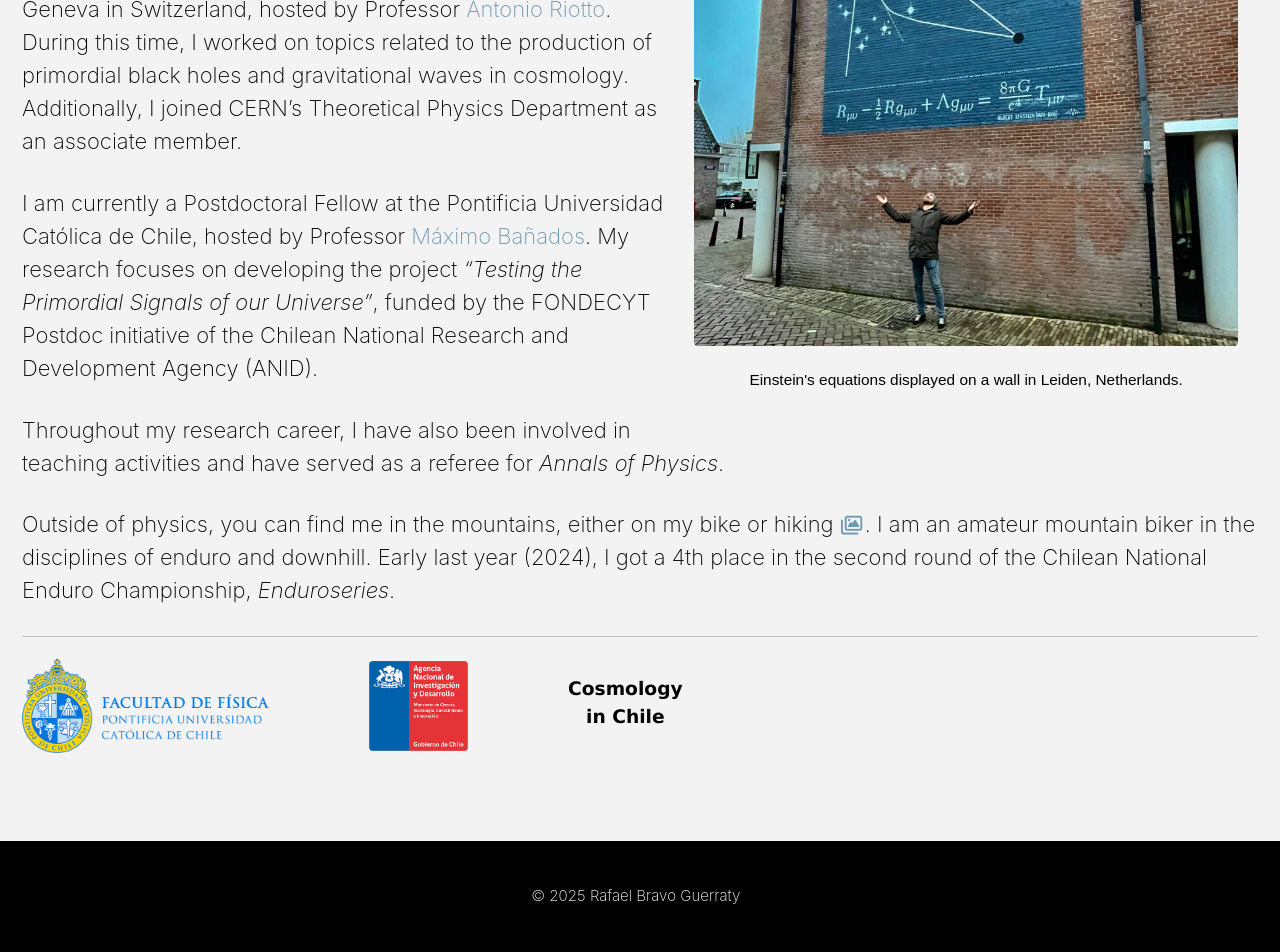
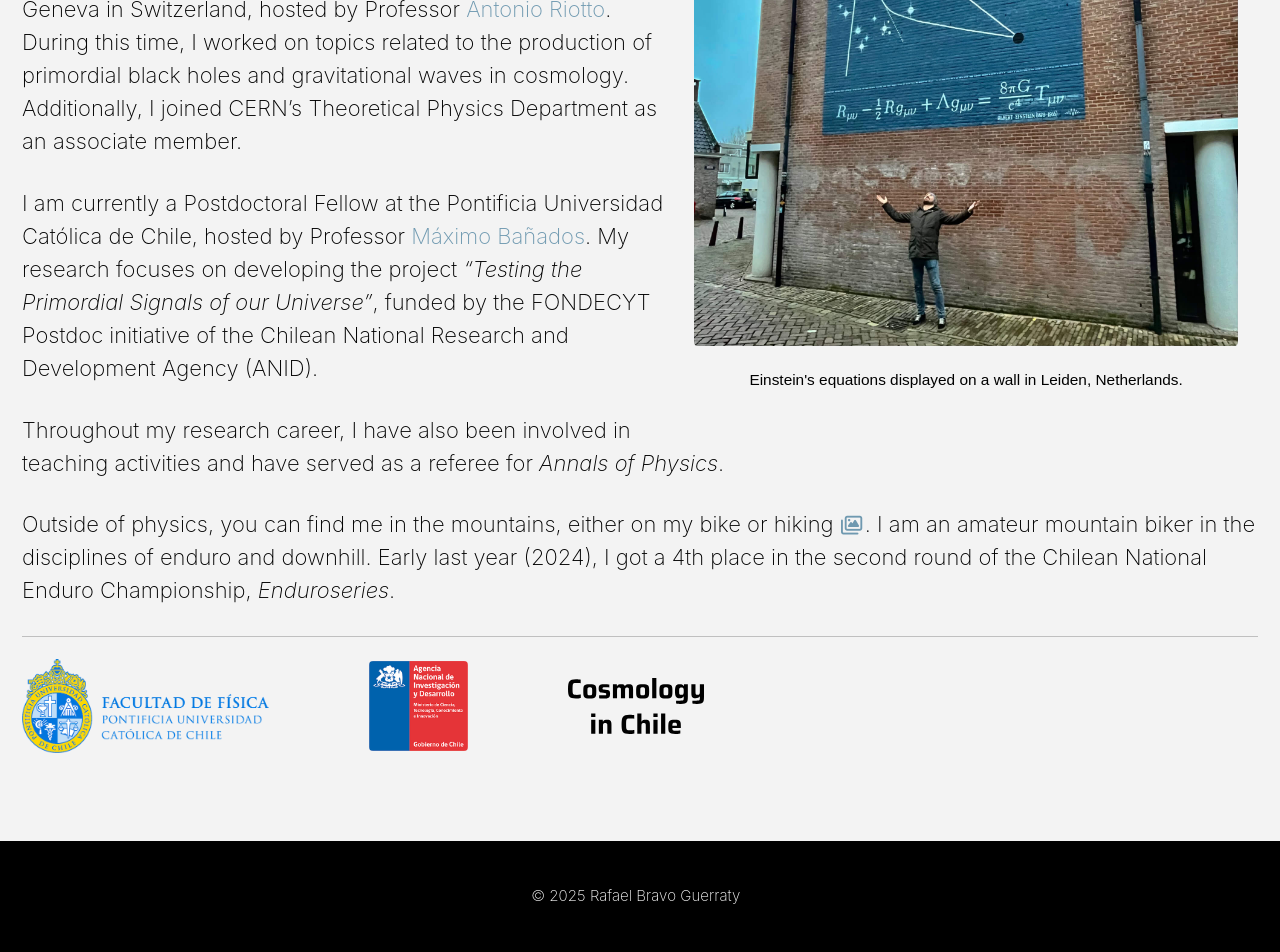
Before and after one commit to rguerraty/rguerraty.github.io, a Jekyll site: the page built from _pages/about.md, in a window 1280 px wide. Shown: the part 834-1786 px from the top of the page. Built offline with Jekyll 4.4.1, drawn with Linux system fonts in a browser that asks for light colours; cached includes are drawn as plain includes.

Commit message:
logo cc added

```diff
--- a/_pages/about.md
+++ b/_pages/about.md
@@ -50,5 +50,9 @@ Outside of physics, you can find me in the mountains, either on my bike or hikin
       <img src="/assets/images/logos/anid.png" alt="ANID Logo" style="width: 100%; height: auto;">
     </a>
   </figure>
-	<a href="https://sites.google.com/view/cosmology-in-chile/inicio" style="color: black; font-size:14pt; font-family:'Verdana'; font-weight:bold; text-decoration: none; text-align:center;"> Cosmology<br/>in Chile <br/> &nbsp; </a>
+  <figure style="width: 11%; margin: 0;">
+    <a href="https://sites.google.com/view/cosmology-in-chile/inicio" target="_blank" rel="noopener noreferrer">
+      <img src="/assets/images/logos/cc.svg" alt="coschi" style="width: 100%; height: auto;">
+    </a>
+  </figure>
 </div>
```
Also changed, not shown: assets/images/logos/cc.svg (added), 3 other files.
